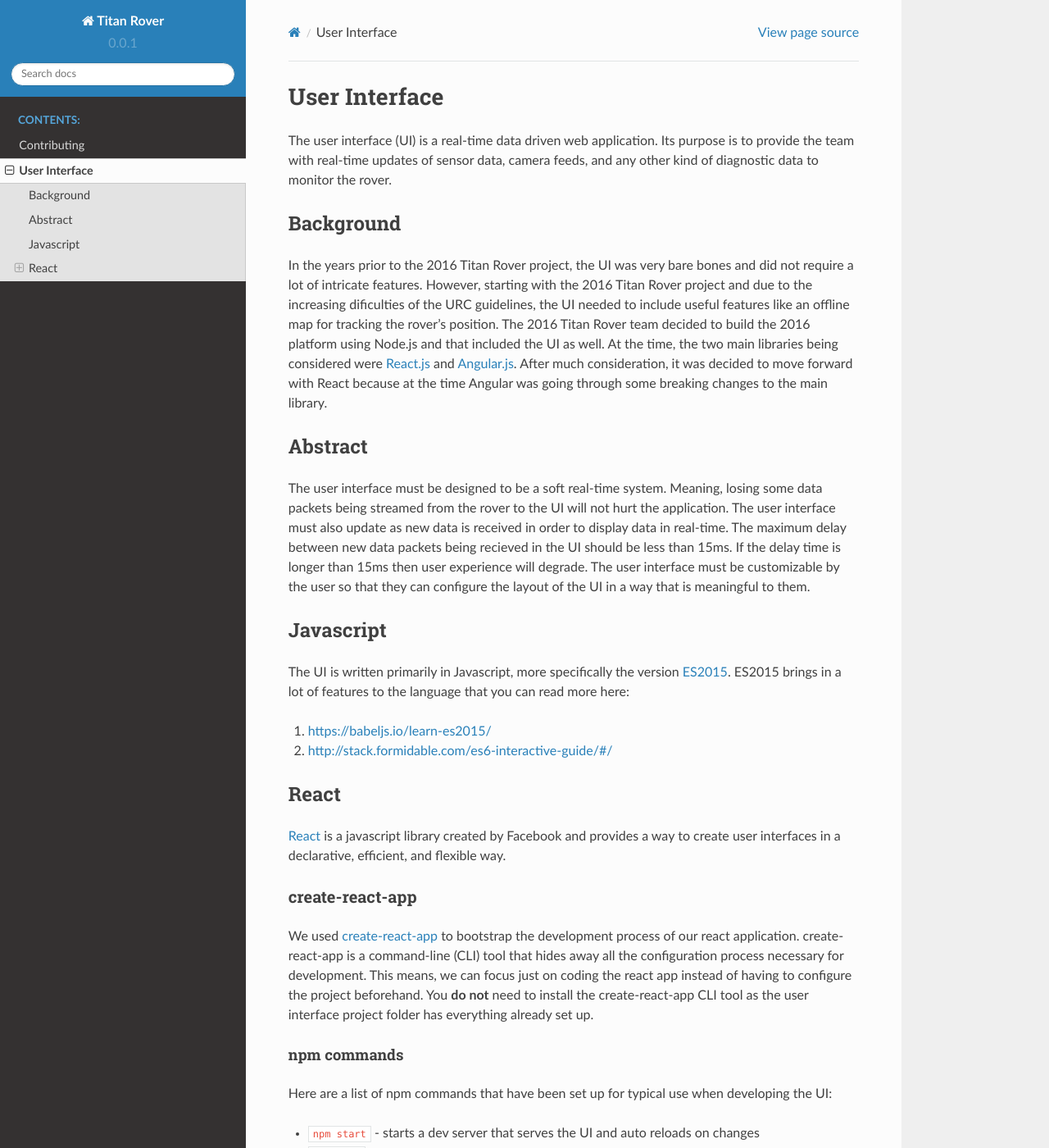
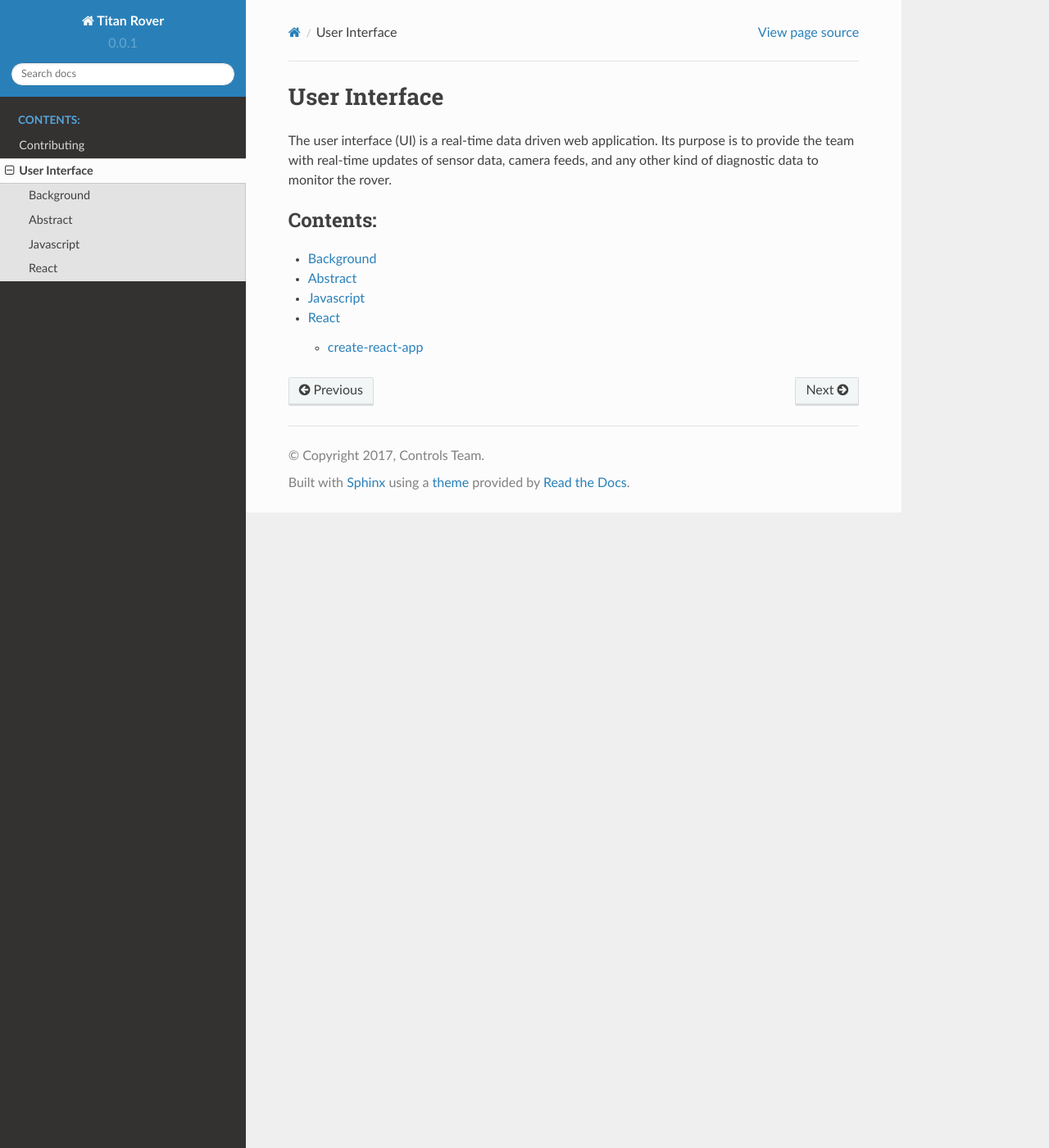
Before and after one commit to CSUFTitanRover/TitanRover2018, a Sphinx documentation site: the page built from docs/source/user-interface/index.rst, in a window 1280 px wide and 1400 px high. Shown: the whole window at 82% size. Built offline with Sphinx 7.4.7 and the Read the Docs theme 2.0.0, drawn with Linux system fonts in a browser that asks for light colours; some of the changed text lies outside the part shown.

Commit message:
Fix toc tree

```diff
--- a/docs/source/user-interface/index.rst
+++ b/docs/source/user-interface/index.rst
@@ -6,8 +6,10 @@ The user interface (UI) is a real-time data driven web application.
 Its purpose is to provide the team with real-time updates of sensor data, camera feeds,
 and any other kind of diagnostic data to monitor the rover.
 
-.. include:: ./introduction.rst
+.. toctree::
+    :maxdepth: 2
+    :caption: Contents:
 
-.. include:: ./javascript.rst
-
-.. include:: ./react.rst
+    introduction.rst
+    javascript.rst
+    react.rst
--- a/docs/source/user-interface/introduction.rst
+++ b/docs/source/user-interface/introduction.rst
@@ -1,3 +1,4 @@
+
 Background
 ==========
 
```
Also changed, not shown: docs/source/user-interface/javascript.rst (line endings or trailing spaces), docs/source/user-interface/react.rst (line endings or trailing spaces).
